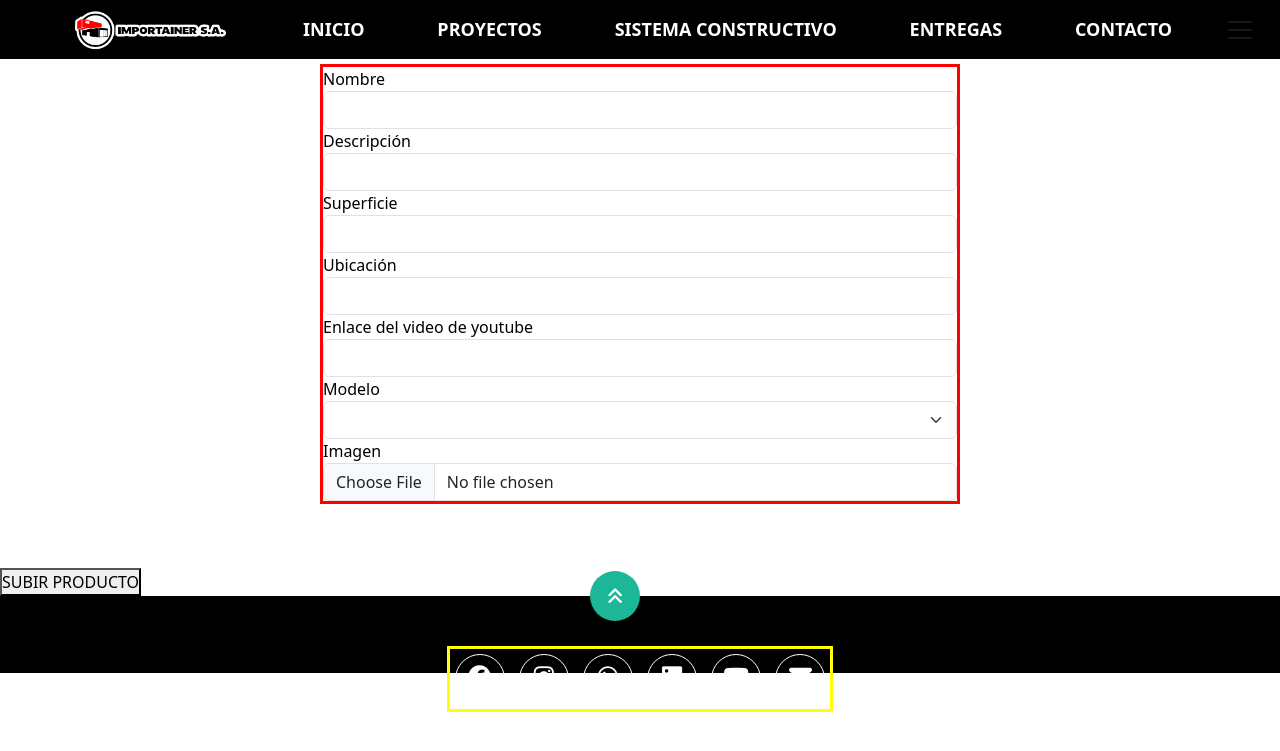
After one commit to Elias-Zurita/Importainer, a Node server app: page /entregas/create in a window 1280 px wide. The commit adds this page. Shown: the top 751 px of the page. Run offline with Node 20, Linux system fonts and the light colour scheme; data comes from the database, SQL or seed files in the repository; some libraries are stand-ins or nearby versions.

Commit message:
metodo create ok

```diff
--- /dev/null
+++ b/public/stylesheets/createEntrega.css
@@ -0,0 +1,10 @@
+.createEntregas{
+    display: flex;
+    border: red solid;
+    flex-direction: column;
+    width: 50%;
+    margin-left: auto;
+    margin-right: auto;
+    margin-bottom: 5%;
+    margin-top: 5%;
+}
--- a/src/controllers/entregasController.js
+++ b/src/controllers/entregasController.js
@@ -22,6 +22,22 @@ const entregasController = {
             .then(function(values){
                 res.render("entregas/entregaDetalle", {entrega:values[0], modelos: values[1]})
             })
+    },
+    crear: async function(req, res) {
+        const modelos = await db.Modelo.findAll();
+            return res.render("entregas/entregaCreate", {modelos})
+    },
+    guardado: async function(req, res) {
+        const entregaCreada = await db.Entrega.create({
+            nombre: req.body.nombre,
+            descripcion: req.body.descripcion,
+            superficie: req.body.superficie,
+            ubicacion: req.body.ubicacion,
+            video: req.body.video,
+            modelo_id: req.body.modelo,
+            imagen: req.file.filename
+        })
+        res.redirect("/entregas/list");
     }
  }
 
--- a/src/db/importainer_db.sql
+++ b/src/db/importainer_db.sql
@@ -100,14 +100,14 @@ CREATE TABLE IF NOT EXISTS entrega (
   superficie INT NOT NULL,
   ubicacion varchar(200) NOT NULL,
   video varchar(200) NOT NULL,
-  imagenes varchar(200) NOT NULL,
+  imagen varchar(200) NOT NULL,
   modelo_id INT UNSIGNED NOT NULL,
   created_at TIMESTAMP DEFAULT current_timestamp(),
   updated_at TIMESTAMP
 );
 
 -- Ingreso de datos a entrega (es importante que vaya ultima ya que tiene datos con claves foraneas, y si esas tablas no tienen insertados datos no funciona la db)
-INSERT INTO `entrega` (`id`, `nombre`, `descripcion`, `superficie`, `ubicacion`, `video`, `imagenes`, `modelo_id`, `created_at`, `updated_at`) VALUES
+INSERT INTO `entrega` (`id`, `nombre`, `descripcion`, `superficie`, `ubicacion`, `video`, `imagen`, `modelo_id`, `created_at`, `updated_at`) VALUES
 (1, 'CASA', 'Nuestro cliente Alfredo buscaba una solución habitacional cómoda y de rápida construcción, que le permitiera mudarse lo antes posible a su lugar soñado en Chapadmalal. En importainer encontró la solución a su necesidad, nuestra alta experiencia en construcciones con containers y numerosas entregas le ayudaron a tomar la decisión de dejar en nuestras manos el sueño de su casa propia.Por nuestra parte fuimos responsables de la dirección y mano de obra completa de la casa container: acondicionamos el contenedor y equipamos los distintos ambientes con el mobiliario solicitado por el cliente. Además, fuimos responsables del traslado de su vivienda container desde nuestra fábrica ubicada en Buenos Aires hasta su instalación completa en el terreno, ubicado en Chapadmalal, Provincia de Buenos Aires.', '15','Chapadmalal','https://www.youtube.com/embed/WXRArcY70TQ','entrega-chapadmalal-casa-container-15-m2-classic-importainer-1.jpg','1','2023-06-06 10:00:00', '2023-06-06 10:00:00');
 
 -- Creacion de Foreign Key proyecto
--- a/src/db/models/entrega.js
+++ b/src/db/models/entrega.js
@@ -22,7 +22,7 @@ module.exports = function(sequelize, dataTypes){
             video:{
                 type: dataTypes.STRING
             },
-            imagenes: {
+            imagen: {
                 type: dataTypes.STRING
             },
             modelo_id:{
--- a/src/routes/entregasRoutes.js
+++ b/src/routes/entregasRoutes.js
@@ -3,8 +3,12 @@ const router = express.Router();
 
 const entregasController = require("../controllers/entregasController");
 
+// Middlewares
+const uploadFile = require('../middlewares/multerMiddlewareEntrega');
+
 router.get("/list", entregasController.list);
 router.get("/detalle/:id", entregasController.detalle);
-
+router.get("/create", entregasController.crear);
+router.post("/create", uploadFile.single("imagen"), entregasController.guardado);
 
 module.exports = router;
--- /dev/null
+++ b/src/views/entregas/entregaCreate.ejs
@@ -0,0 +1,66 @@
+<!DOCTYPE html>
+<html>
+  <head>
+    <%- include('../partials/head.ejs') %>  <!--  Incluye el HEAD  -->
+  </head>
+
+  <header>
+    <%- include('../partials/header.ejs') %>  <!--  Incluye el HEADER  -->
+  </header>
+
+  <body>
+
+    <form action="/entregas/create" method="POST" class="formularioLog" enctype="multipart/form-data">
+        <div class="createEntregas">
+
+            <label>Nombre</label>
+            <input type="text" name="nombre" class="form-control">
+
+            <label>Descripción</label>
+            <input type="text" name="descripcion" class="form-control">
+
+            <label>Superficie</label>
+            <input type="text" name="superficie" class="form-control">
+
+            <label>Ubicación</label>
+            <input type="text" name="ubicacion" class="form-control">
+
+            <label>Enlace del video de youtube</label>
+            <input type="text" name="video" class="form-control">
+
+            <label>Modelo</label>
+            <select
+                name="modelo"
+                class="form-select">
+                    <option value=""></option>
+                        <% modelos.forEach(modelo=>{ %>
+                            <option value= "<%= modelo.id %>"
+                            <%= locals.oldData && (modelo === oldData.modelo) ? 'select' : null %> >
+                            <%= modelo.nombre %>
+                            </option>
+                        <% }) %>
+            </select>
+
+            <label>Imagen</label>
+            <input
+                type="file"
+                name="imagen"
+                class="form-control">
+
+        </div>
+
+        <div class="botonCreate">
+          <button
+              type="submit">SUBIR PRODUCTO
+          </button>
+      </div>
+
+    </form>
+
+  </body>
+
+  <footer>
+    <%- include('../partials/footer.ejs') %>  <!--  Incluye el FOOTER  -->
+  </footer>
+
+</html>
--- a/src/views/entregas/entregaDetalle.ejs
+++ b/src/views/entregas/entregaDetalle.ejs
@@ -11,7 +11,7 @@
   <body>
 
     <div class="bannerEntregaDetalle">
-      <img src="/images/entregas/<%= entrega.imagenes %>">
+      <img src="/images/entregas/<%= entrega.imagen %>">
     </div>
 
     <div class="cajaDetalleEntregas">
--- a/src/views/entregas/entregasList.ejs
+++ b/src/views/entregas/entregasList.ejs
@@ -16,7 +16,7 @@
     <!--  Cajas de containers CON CAMPOS DINAMICOS LISTOS -->
     <% entregas.forEach(function(entrega){ %>
       <div class="cajaContainerHome">
-        <div class="imagenContainerHome"><img src="/images/entregas/<%= entrega.imagenes %>"></div>
+        <div class="imagenContainerHome"><img src="/images/entregas/<%= entrega.imagen %>"></div>
         <div class="detalleContainerHome">
           <div class="supHome">SUP: <i class="fa-solid fa-arrows-left-right-to-line"></i> <%= entrega.superficie %></div>
         </div>
--- a/src/views/partials/head.ejs
+++ b/src/views/partials/head.ejs
@@ -23,5 +23,6 @@
     <link rel='stylesheet' href='/stylesheets/contacto.css' type='text/css'>
     <link rel='stylesheet' href='/stylesheets/proyectosList.css' type='text/css'>
     <link rel='stylesheet' href='/stylesheets/detalleEntrega.css' type='text/css'>
+    <link rel='stylesheet' href='/stylesheets/createEntrega.css' type='text/css'>
 
 </head>
```
Also changed, not shown: src/middlewares/multerMiddlewareEntrega.js (added, +16 -0 lines), src/views/index.ejs (+12 -2 lines), public/images/entregas/imagen1686234175034.jpg (added), 1 other file.
